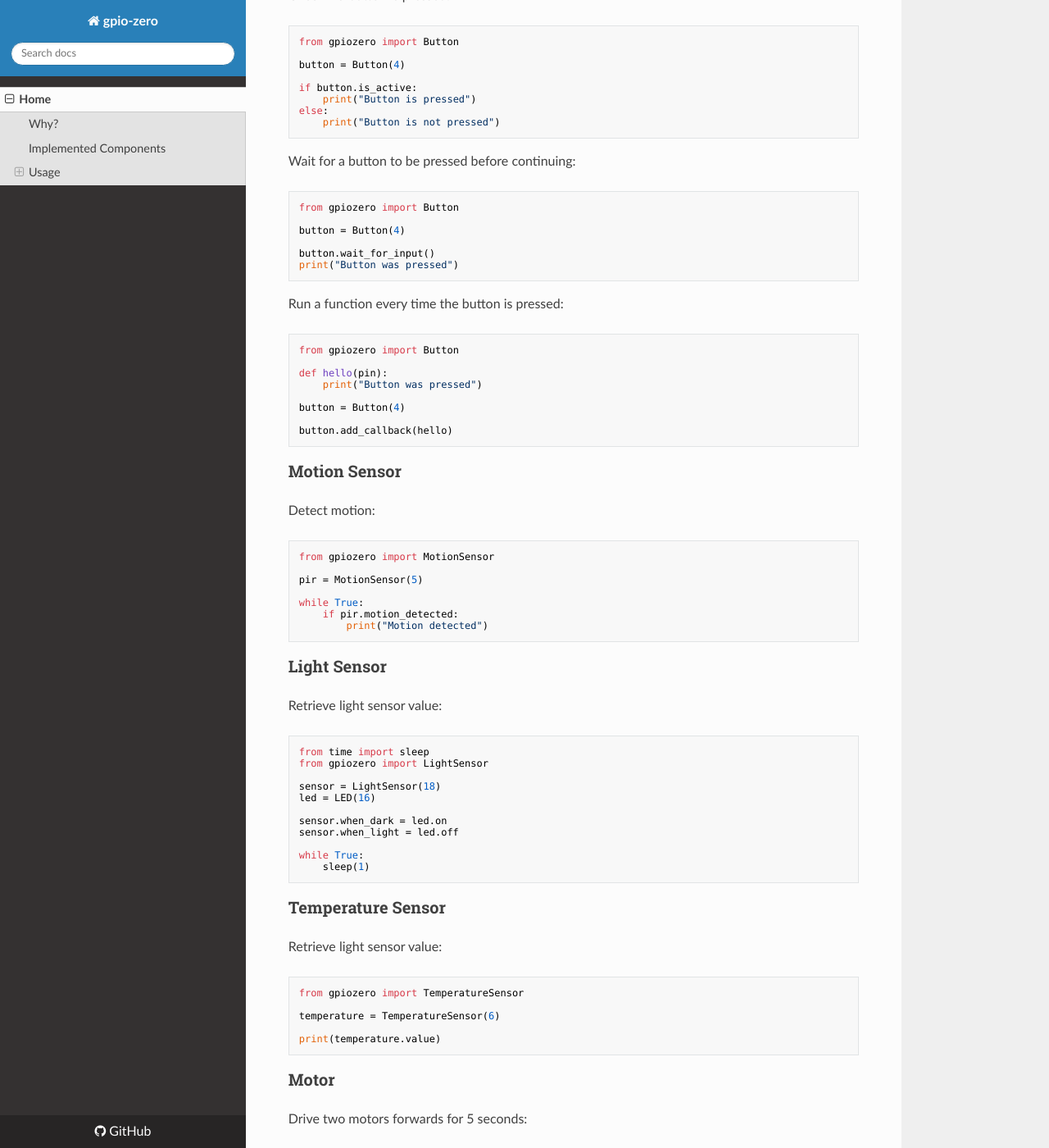
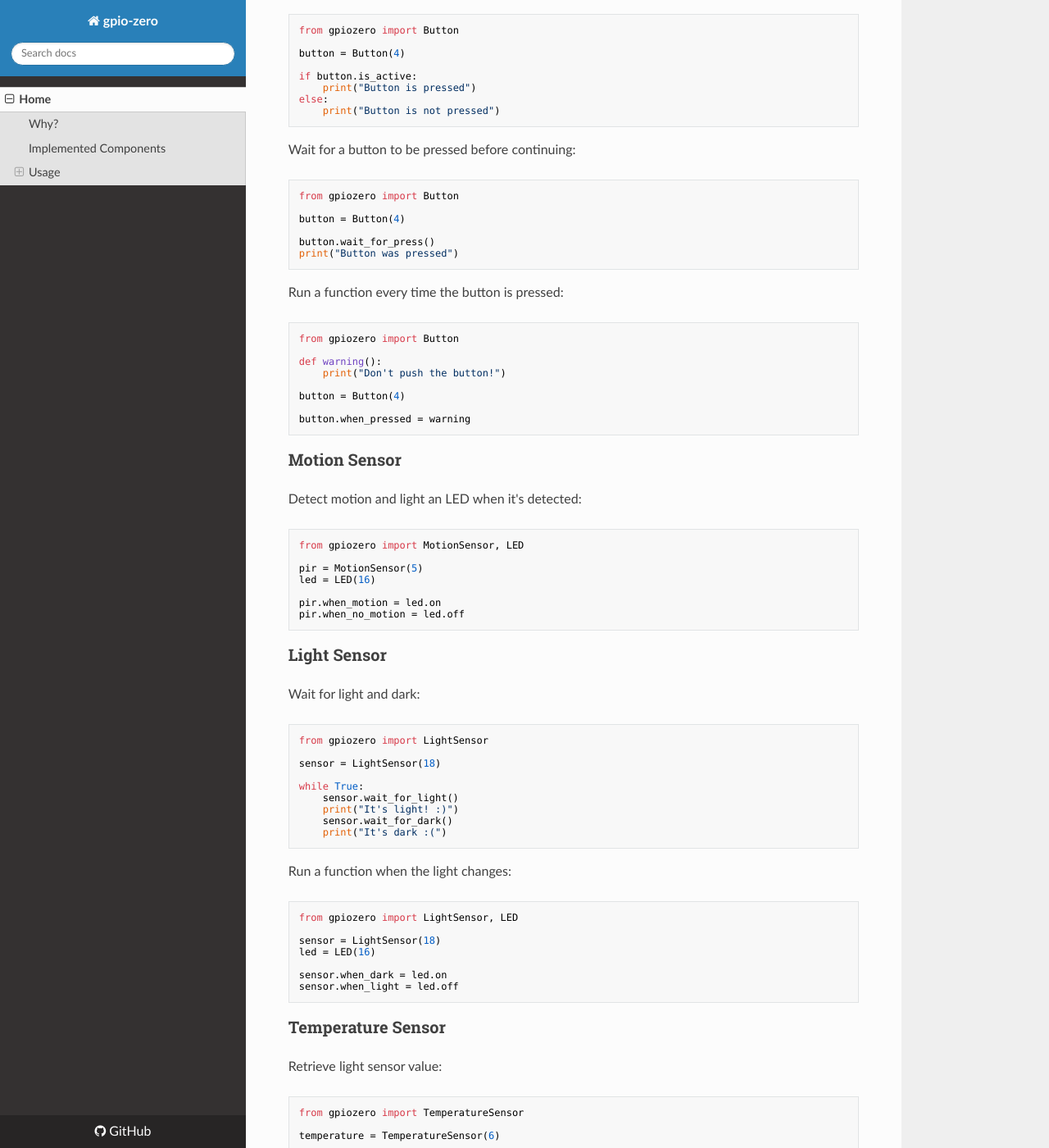
Before and after one commit to gpiozero/gpiozero, an MkDocs documentation site: the page built from docs/index.md, in a window 1280 px wide and 1400 px high, scrolled down 1953 px. Shown: the whole window at 82% size. Built offline with MkDocs 1.6.1, drawn with Linux system fonts in a browser that asks for light colours; nearby versions of some CDN libraries; old or Windows-style settings are respelled for this version of MkDocs; some of the changed text lies outside the part shown.

Commit message:
Add events to all input devices
Fairly major tidy up of the hierarchy as well. There's now a trivial
base class: InputDevice which simply permits reading of state.
WaitableInputDevice descends from this and introduces waitable events
and callbacks, and provides a hook for calling them but needs further
machinery to activate that hook.

DigitalInputDevice (crap name?) descends from WaitableInputDevice and
uses the standard RPi.GPIO callback mechanisms to handle events. This is
intended for use with trivial on/off devices with predictably small
bounce times.

Next is SmoothedInputDevice (crap name?) which also descends from
WaitableInputDevice. This includes a background threaded queue which
constantly monitors the state of the device and provides a running mean
of its state. This is compared to a threshold for determining active /
inactive state. This is intended for use with on/off devices that
"jitter" a lot and for which a running average is therefore appropriate
or for devices which provide an effectively analog readout (like
charging capacitor timings).

MonitorSensor and LightSensor now descend from SmoothedInputDevice, and
Button descends from DigitalInputDevice. All "concrete" classes provide
event aliases appropriate to their function (e.g. when_dark,
when_pressed, etc.)

````diff
--- a/docs/index.md
+++ b/docs/index.md
@@ -72,7 +72,6 @@ Alternatively:
 
 ```python
 from gpiozero import LED
-from time import sleep
 
 red = LED(2)
 red.blink(1, 1)
@@ -118,7 +117,7 @@ from gpiozero import Button
 
 button = Button(4)
 
-button.wait_for_input()
+button.wait_for_press()
 print("Button was pressed")
 ```
 
@@ -127,44 +126,54 @@ Run a function every time the button is pressed:
 ```python
 from gpiozero import Button
 
-def hello(pin):
-    print("Button was pressed")
+def warning():
+    print("Don't push the button!")
 
 button = Button(4)
 
-button.add_callback(hello)
+button.when_pressed = warning
 ```
 
 ### Motion Sensor
 
-Detect motion:
+Detect motion and light an LED when it's detected:
 
 ```python
-from gpiozero import MotionSensor
+from gpiozero import MotionSensor, LED
 
 pir = MotionSensor(5)
+led = LED(16)
 
-while True:
-    if pir.motion_detected:
-        print("Motion detected")
+pir.when_motion = led.on
+pir.when_no_motion = led.off
 ```
 
 ### Light Sensor
 
-Retrieve light sensor value:
+Wait for light and dark:
 
 ```python
-from time import sleep
 from gpiozero import LightSensor
+
+sensor = LightSensor(18)
+
+while True:
+    sensor.wait_for_light()
+    print("It's light! :)")
+    sensor.wait_for_dark()
+    print("It's dark :(")
+```
+
+Run a function when the light changes:
+
+```python
+from gpiozero import LightSensor, LED
 
 sensor = LightSensor(18)
 led = LED(16)
 
 sensor.when_dark = led.on
 sensor.when_light = led.off
-
-while True:
-    sleep(1)
 ```
 
 ### Temperature Sensor
````
Also changed, not shown: 2 other files.
